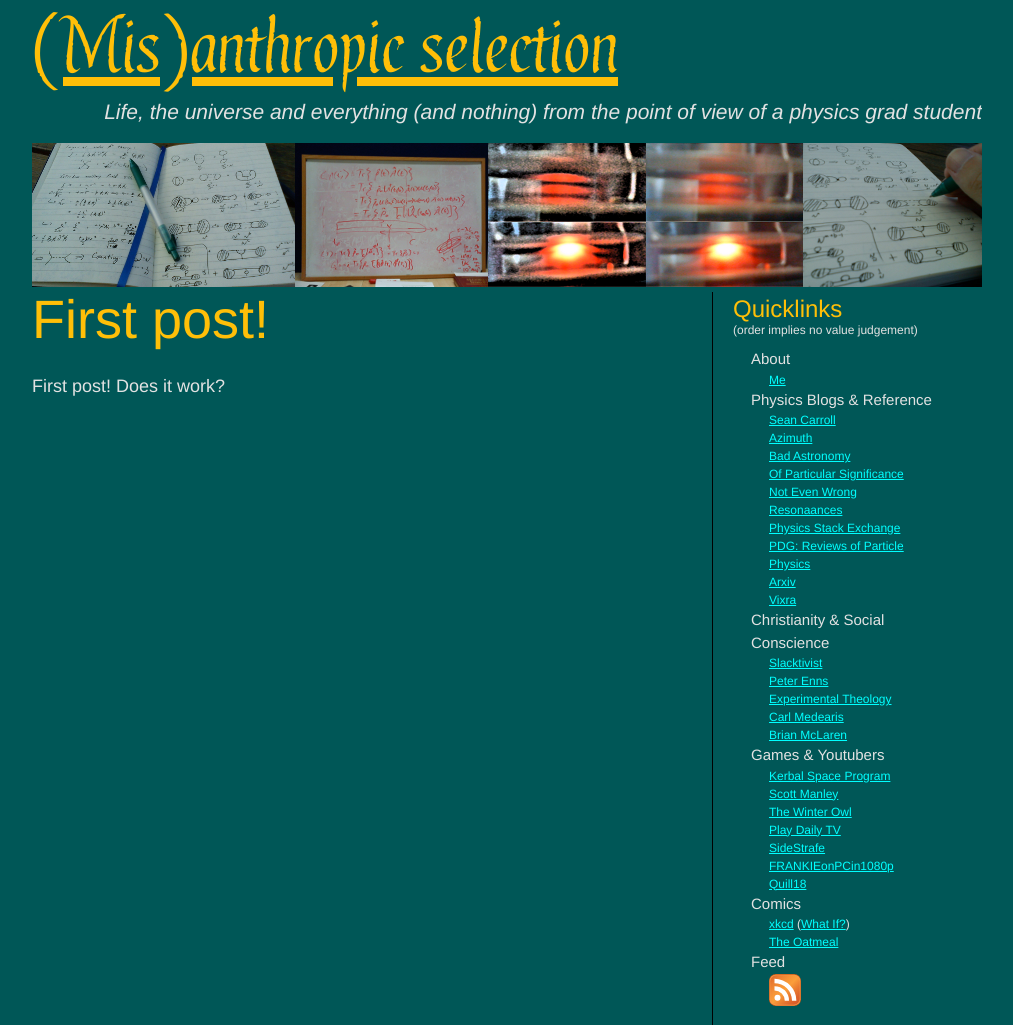
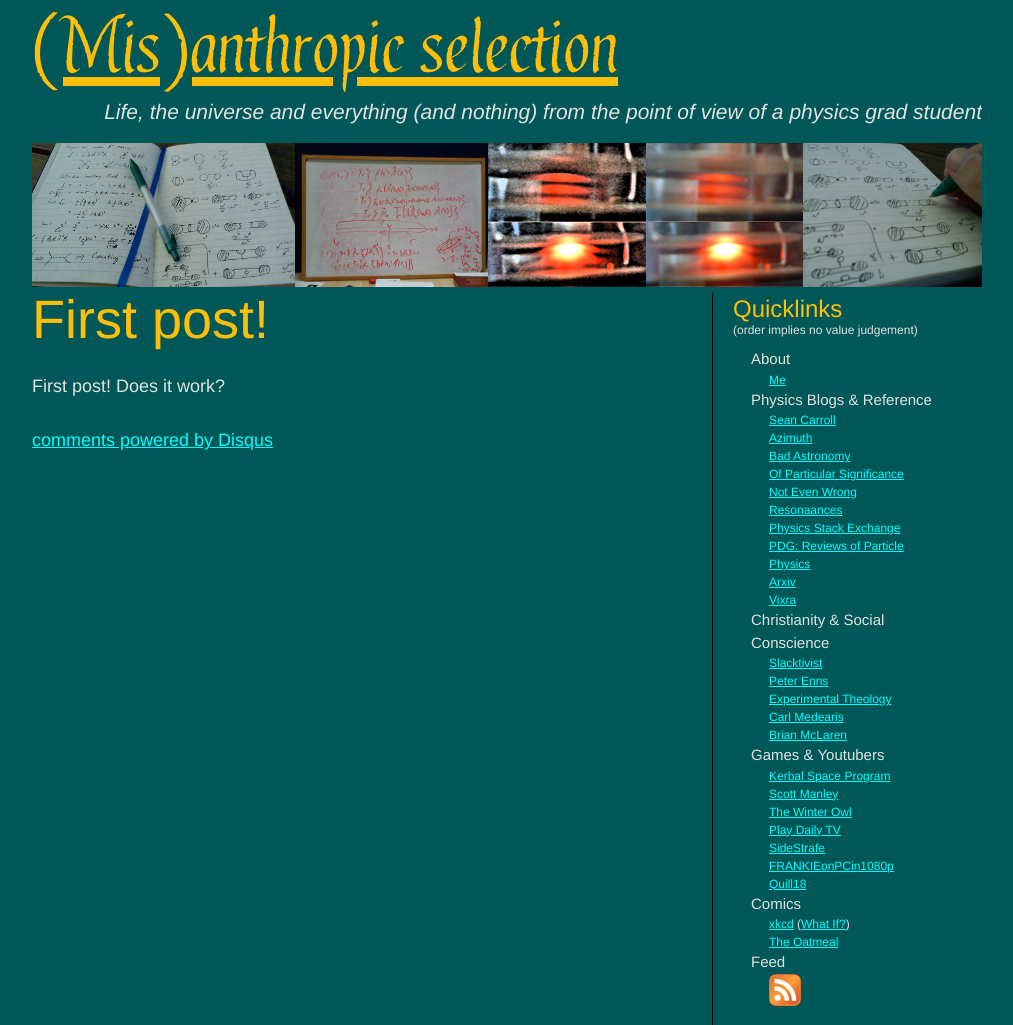
Before and after one commit to gazebodude/gazebodude.github.com, a Jekyll site: the page built from _posts/2013-04-04-testing-this-thing.md, in a window 1280 px wide, cut to the strip 0-1025 px from the top of the page. Shown: the whole strip, without its empty margins (8-1021 px from the left). Built offline with Jekyll 4.4.1, drawn with Linux system fonts in a browser that asks for light colours; nearby versions of some CDN libraries; comment, search, counter and statistics services are not loaded.

Commit message:
Added Disqus

```diff
--- a/_layouts/post.html
+++ b/_layouts/post.html
@@ -8,3 +8,17 @@
 <article id="post-body">
   {{ content }}
 </article>
+<footer>
+  <div id="disqus_thread"></div>
+  <script type="text/javascript">
+  var disqus_shortname = 'misanthropicselection';
+
+  (function() {
+    var dsq = document.createElement('script'); dsq.type = 'text/javascript'; dsq.async = true;
+    dsq.src = '//' + disqus_shortname + '.disqus.com/embed.js';
+    (document.getElementsByTagName('head')[0] || document.getElementsByTagName('body')[0]).appendChild(dsq);
+  })();
+  </script>
+  <noscript>Please enable JavaScript to view the <a href="http://disqus.com/?ref_noscript">comments powered by Disqus.</a></noscript>
+  <a href="http://disqus.com" class="dsq-brlink">comments powered by <span class="logo-disqus">Disqus</span></a>
+</footer>
--- a/index.html
+++ b/index.html
@@ -9,7 +9,10 @@
 <section>
   <ul class="post-list">
     {% for post in site.posts %}
-      <li><a href="{{ post.url }}">{{ post.title }}</a> <span>{{ post.date | date_to_string }}</span></li>
+      <li><a href="{{ post.url }}">{{ post.title }}</a>
+          <span>{{ post.date | date_to_string }}</span>
+          (<a href="{{ post.url }}#disqus_thread">Comments</a>)
+      </li>
     {% endfor %}
   </ul>
 </section>
```
